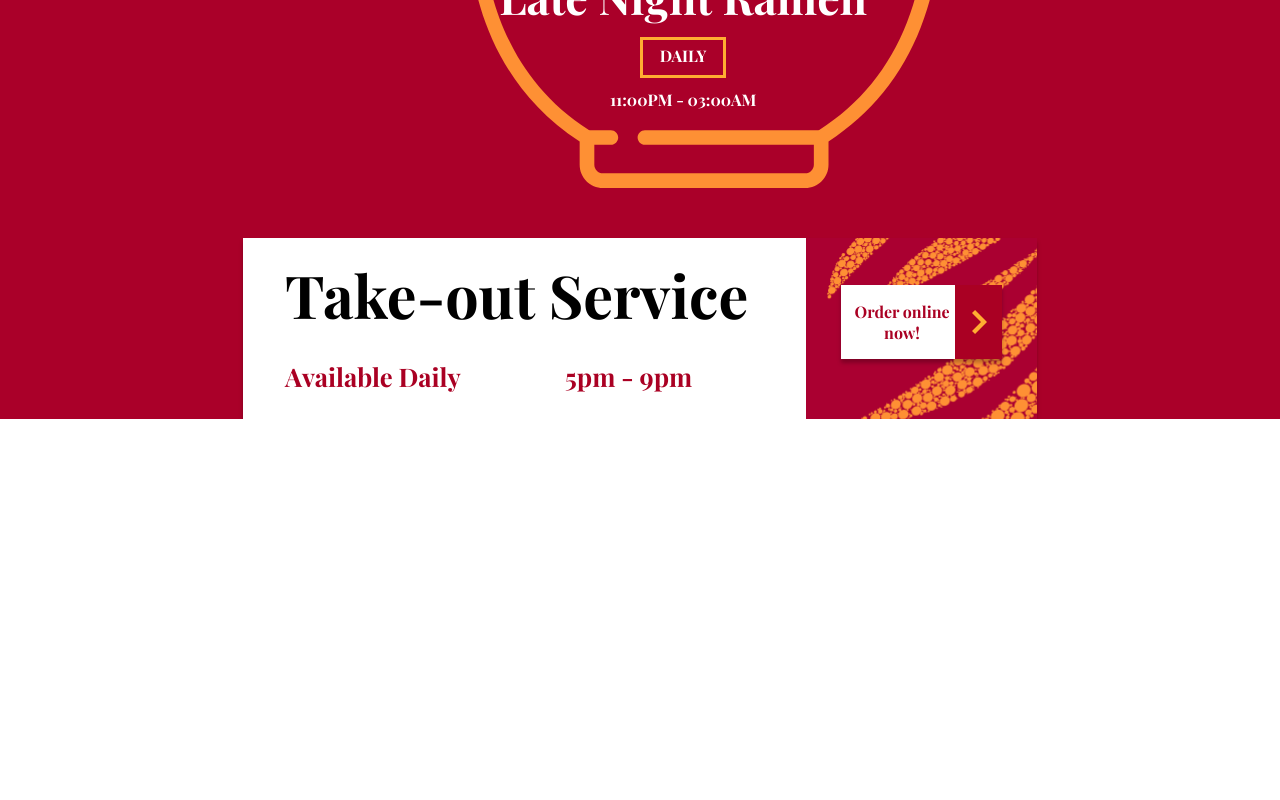
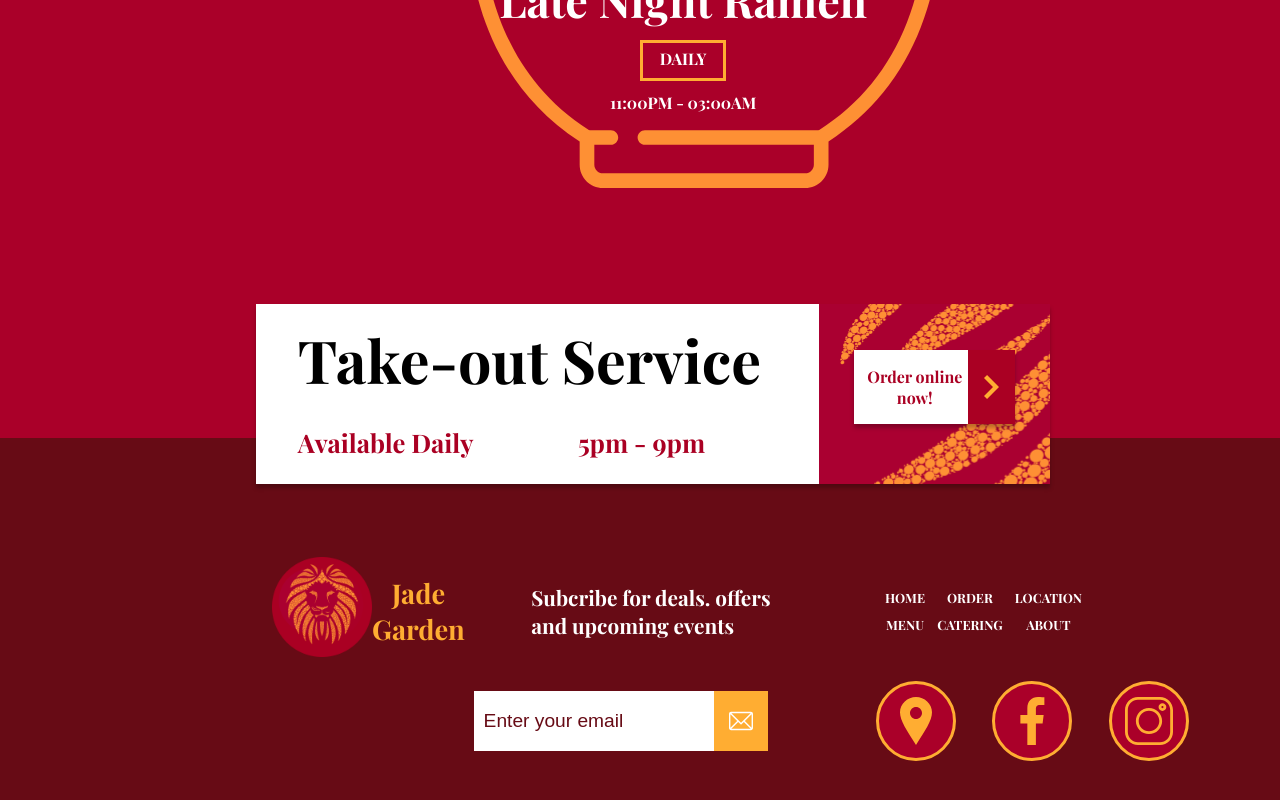
Before and after one commit to JustinAndrade/ramen-shop, a React (Create React App) app: page / in a window 1280 px wide. Shown: the part 2898-3698 px from the top of the page. Before the commit the page ends 3317 px from the top, so only its background shows below. Built offline with nearby package versions, Linux system fonts and the light colour scheme.

Commit message:
front end 1080 complete

```diff
--- a/public/index.html
+++ b/public/index.html
@@ -28,7 +28,9 @@
       href="https://fonts.googleapis.com/css2?family=Playfair+Display:wght@700&display=swap"
       rel="stylesheet"
     />
-    <title>React App</title>
+    <title>
+      Jade Garden - Authentic japanese ramen dishes to satify your appetite
+    </title>
   </head>
   <body>
     <noscript>You need to enable JavaScript to run this app.</noscript>
--- a/src/components/Specials/index.scss
+++ b/src/components/Specials/index.scss
@@ -1,5 +1,5 @@
 .specials {
-  background: #bdbdbd;
+  background: #f0f0f0;
   color: #000;
   padding-top: 5%;
   height: 850px;
@@ -61,6 +61,7 @@
       display: flex;
       border-radius: 3px;
       box-shadow: 0px 2px 2px rgba(0, 0, 0, 0.25);
+      transition: all 0.3s ease-in-out;
       cursor: pointer;
 
       p {
@@ -69,7 +70,7 @@
       }
 
       &:hover {
-        opacity: 0.8;
+        transform: scale(1.2);
       }
       .h-svg {
         right: 0;
--- a/src/components/Takeout/index.scss
+++ b/src/components/Takeout/index.scss
@@ -1,7 +1,8 @@
 .takeout {
+  position: relative;
   .takeout-h {
     position: relative;
-    height: 550px;
+    height: 750px;
     margin-top: 5%;
     display: flex;
     flex-direction: column;
@@ -14,7 +15,7 @@
     .subh-text {
       position: absolute;
       left: 39%;
-      top: 50%;
+      top: 37%;
       h4 {
         font-size: 2.8rem;
         margin: 1% 0 0 0;
@@ -29,6 +30,9 @@
     }
   }
   .takeout-subh {
+    position: absolute;
+    left: 20%;
+    bottom: 30%;
     display: flex;
     background: #fff;
     box-shadow: 0px 4px 4px rgba(0, 0, 0, 0.25);
@@ -60,12 +64,18 @@
     background-repeat: no-repeat;
     width: 30%;
     .btn {
+      cursor: pointer;
       display: flex;
       justify-content: space-between;
       background: #fff;
       width: 70%;
       margin: 20% auto;
       box-shadow: 0px 4px 4px rgba(0, 0, 0, 0.25);
+      transition: all 0.3s ease-in-out;
+
+      &:hover {
+        transform: scale(1.2);
+      }
 
       p {
         margin-left: 5%;
--- a/src/components/Takeout/takeout.jsx
+++ b/src/components/Takeout/takeout.jsx
@@ -1,4 +1,6 @@
 import React from "react";
+
+import Footer from "../footer/footer";
 
 import "./index.scss";
 
@@ -56,6 +58,7 @@ const Takeout = () => {
           </div>
         </div>
       </div>
+      <Footer />
     </div>
   );
 };
--- /dev/null
+++ b/src/components/footer/footer.jsx
@@ -0,0 +1,116 @@
+import React from "react";
+
+import navRamen from "../../assets/img/lion-header.png";
+
+import "./index.scss";
+
+const Footer = () => {
+  return (
+    <div style={{ background: "#670b15" }}>
+      <div className="footer">
+        <div className="logo">
+          <img src={navRamen} alt="" />
+          <h1>
+            Jade <br /> Garden
+          </h1>
+        </div>
+        <div>
+          <p>Subcribe for deals. offers and upcoming events</p>
+        </div>
+        <div className="nav-container">
+          <nav>
+            <div>
+              <a href="">HOME</a>
+              <a href="">MENU</a>
+            </div>
+            <div>
+              <a href="">ORDER</a>
+              <a href="">CATERING</a>
+            </div>
+            <div>
+              <a href="">LOCATION</a>
+              <a href="">ABOUT</a>
+            </div>
+          </nav>
+        </div>
+      </div>
+      <div className="bot-bar">
+        <div className="input-container">
+          <input type="text" placeholder="Enter your email" />
+          <div className="email-btn">
+            <svg
+              version="1.1"
+              height="24px"
+              width="24px"
+              viewBox="0 0 512 512"
+              space="preserve"
+              fill="#fff"
+            >
+              <g>
+                <g>
+                  <path d="M467,61H45C20.218,61,0,81.196,0,106v300c0,24.72,20.128,45,45,45h422c24.72,0,45-20.128,45-45V106    C512,81.28,491.872,61,467,61z M460.786,91L256.954,294.833L51.359,91H460.786z M30,399.788V112.069l144.479,143.24L30,399.788z     M51.213,421l144.57-144.57l50.657,50.222c5.864,5.814,15.327,5.795,21.167-0.046L317,277.213L460.787,421H51.213z M482,399.787    L338.213,256L482,112.212V399.787z" />
+                </g>
+              </g>
+              <g></g>
+              <g></g>
+              <g></g>
+              <g></g>
+              <g></g>
+              <g></g>
+              <g></g>
+              <g></g>
+              <g></g>
+              <g></g>
+              <g></g>
+              <g></g>
+              <g></g>
+              <g></g>
+              <g></g>
+            </svg>
+          </div>
+        </div>
+        <div className="icons">
+          <div class="icon">
+            <svg
+              xmlns="http://www.w3.org/2000/svg"
+              width="48"
+              height="48"
+              viewBox="0 0 24 24"
+              fill="#ffad32"
+            >
+              <path d="M12 0c-4.198 0-8 3.403-8 7.602 0 4.198 3.469 9.21 8 16.398 4.531-7.188 8-12.2 8-16.398 0-4.199-3.801-7.602-8-7.602zm0 11c-1.657 0-3-1.343-3-3s1.343-3 3-3 3 1.343 3 3-1.343 3-3 3z" />
+            </svg>
+          </div>
+          <div class="icon">
+            <svg
+              xmlns="http://www.w3.org/2000/svg"
+              id="Bold"
+              enable-background="new 0 0 24 24"
+              height="48"
+              viewBox="0 0 24 24"
+              width="48"
+              fill="#ffad32"
+            >
+              <path d="m15.997 3.985h2.191v-3.816c-.378-.052-1.678-.169-3.192-.169-3.159 0-5.323 1.987-5.323 5.639v3.361h-3.486v4.266h3.486v10.734h4.274v-10.733h3.345l.531-4.266h-3.877v-2.939c.001-1.233.333-2.077 2.051-2.077z" />
+            </svg>
+          </div>
+          <div class="icon">
+            <svg
+              xmlns="http://www.w3.org/2000/svg"
+              height="48"
+              viewBox="0 0 512.00096 512.00096"
+              width="48"
+              fill="#ffad32"
+            >
+              <path d="m373.40625 0h-234.8125c-76.421875 0-138.59375 62.171875-138.59375 138.59375v234.816406c0 76.417969 62.171875 138.589844 138.59375 138.589844h234.816406c76.417969 0 138.589844-62.171875 138.589844-138.589844v-234.816406c0-76.421875-62.171875-138.59375-138.59375-138.59375zm108.578125 373.410156c0 59.867188-48.707031 108.574219-108.578125 108.574219h-234.8125c-59.871094 0-108.578125-48.707031-108.578125-108.574219v-234.816406c0-59.871094 48.707031-108.578125 108.578125-108.578125h234.816406c59.867188 0 108.574219 48.707031 108.574219 108.578125zm0 0" />
+              <path d="m256 116.003906c-77.195312 0-139.996094 62.800782-139.996094 139.996094s62.800782 139.996094 139.996094 139.996094 139.996094-62.800782 139.996094-139.996094-62.800782-139.996094-139.996094-139.996094zm0 249.976563c-60.640625 0-109.980469-49.335938-109.980469-109.980469 0-60.640625 49.339844-109.980469 109.980469-109.980469 60.644531 0 109.980469 49.339844 109.980469 109.980469 0 60.644531-49.335938 109.980469-109.980469 109.980469zm0 0" />
+              <path d="m399.34375 66.285156c-22.8125 0-41.367188 18.558594-41.367188 41.367188 0 22.8125 18.554688 41.371094 41.367188 41.371094s41.371094-18.558594 41.371094-41.371094-18.558594-41.367188-41.371094-41.367188zm0 52.71875c-6.257812 0-11.351562-5.09375-11.351562-11.351562 0-6.261719 5.09375-11.351563 11.351562-11.351563 6.261719 0 11.355469 5.089844 11.355469 11.351563 0 6.257812-5.09375 11.351562-11.355469 11.351562zm0 0" />
+            </svg>
+          </div>
+        </div>
+      </div>
+    </div>
+  );
+};
+
+export default Footer;
--- /dev/null
+++ b/src/components/footer/index.scss
@@ -0,0 +1,101 @@
+.footer {
+  background: #670b15;
+  display: flex;
+  align-items: center;
+  padding: 8% 0 0 0;
+  margin: 0 auto;
+  width: 70%;
+  .logo {
+    display: flex;
+    margin: 1rem 5rem;
+    width: 20%;
+    img {
+      height: 100px;
+      width: auto;
+    }
+    h1 {
+      font-size: 1.7rem;
+      color: #ffad32;
+    }
+  }
+  p {
+    font-size: 1.3rem;
+    width: 70%;
+    text-align: left;
+  }
+
+  .nav-container {
+    width: 30%;
+    nav {
+      display: flex;
+      justify-content: space-around;
+      div {
+        display: flex;
+        flex-direction: column;
+
+        a {
+          font-size: 0.8rem;
+          color: #fff;
+          margin: 5px 0;
+          text-decoration: none;
+          &:hover {
+            border-bottom: 3px solid #ffad32;
+          }
+        }
+      }
+    }
+  }
+}
+.bot-bar {
+  display: flex;
+  align-items: center;
+  padding-bottom: 5%;
+
+  .input-container {
+    display: flex;
+    margin: 0 7% 0 37%;
+    div {
+      display: flex;
+      justify-content: center;
+      align-items: center;
+      background: #ffad32;
+      padding: 0 15px;
+    }
+
+    input {
+      border: none;
+      padding: 5px 10px;
+      height: 50px;
+      width: 220px;
+      font-size: 1.2rem;
+      color: #670b15;
+      outline: 0 none;
+
+      &::placeholder {
+        color: #670b15;
+      }
+    }
+  }
+  .icons {
+    display: flex;
+    justify-content: space-around;
+    width: 350px;
+    .icon {
+      background: #aa0029;
+      border: 3px solid #ffad32;
+      border-radius: 50%;
+      height: 64px;
+      width: 64px;
+      padding: 5px;
+      display: flex;
+      justify-content: center;
+      align-items: center;
+      transition: all 0.3s ease-in-out;
+      cursor: pointer;
+
+      &:hover {
+        transform: scale(1.2);
+      }
+    }
+  }
+}
--- a/src/components/header/index.scss
+++ b/src/components/header/index.scss
@@ -42,9 +42,10 @@
       display: flex;
       box-shadow: 0px 4px 4px rgba(0, 0, 0, 0.25);
       cursor: pointer;
+      transition: all 0.3s ease-in-out;
 
       &:hover {
-        opacity: 0.8;
+        transform: scale(1.2);
       }
 
       div {
--- a/src/components/navbar/navbar.jsx
+++ b/src/components/navbar/navbar.jsx
@@ -1,6 +1,6 @@
 import React from "react";
 
-import navRamen from "../../assets/img/lion-header.png";
+import logo from "../../assets/img/lion-header.png";
 
 import "./index.scss";
 
@@ -13,7 +13,7 @@ const Navbar = () => {
         <a href="">Menu</a>
         <a href="">Order</a>
         <div style={{ display: "flex" }}>
-          <img src={navRamen} alt="" />
+          <img src={logo} alt="" />
           <h1>
             Jade <br /> Garden
           </h1>
```
Also changed, not shown: 1 other file (tests, documents, lock files or other folders).
